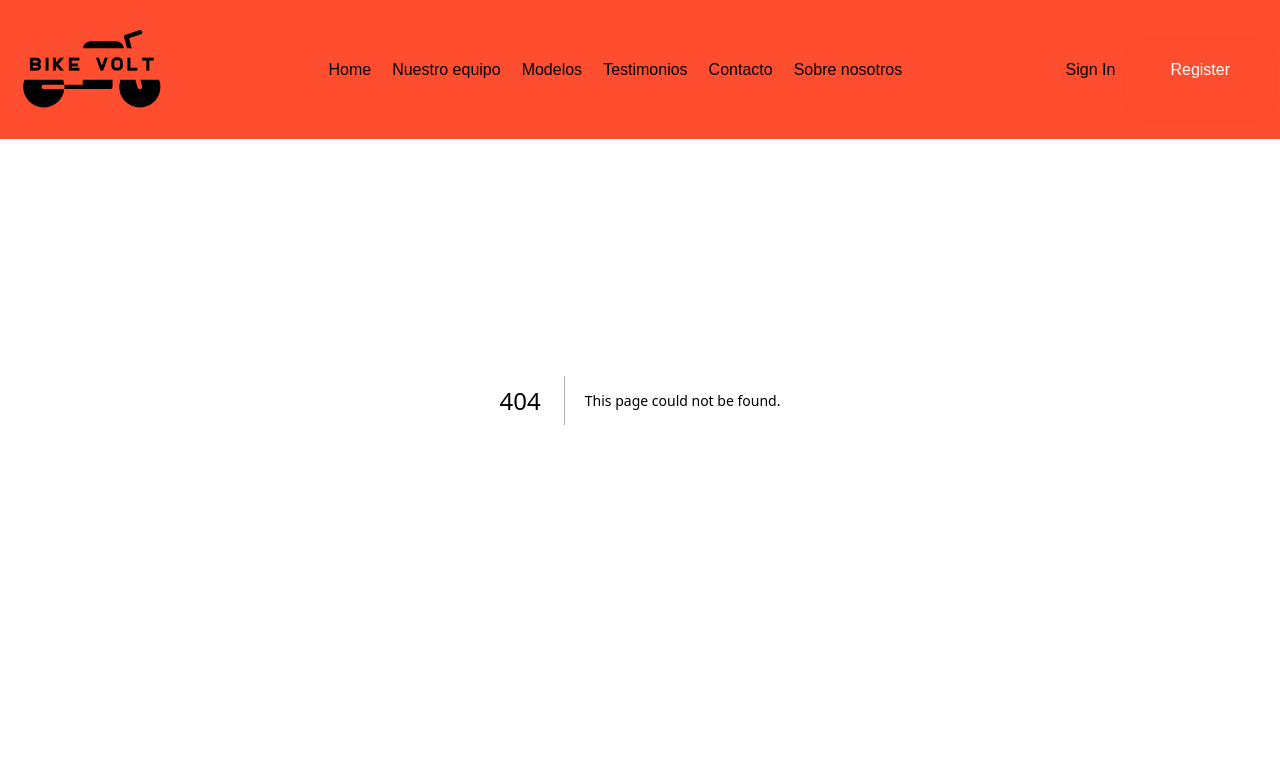
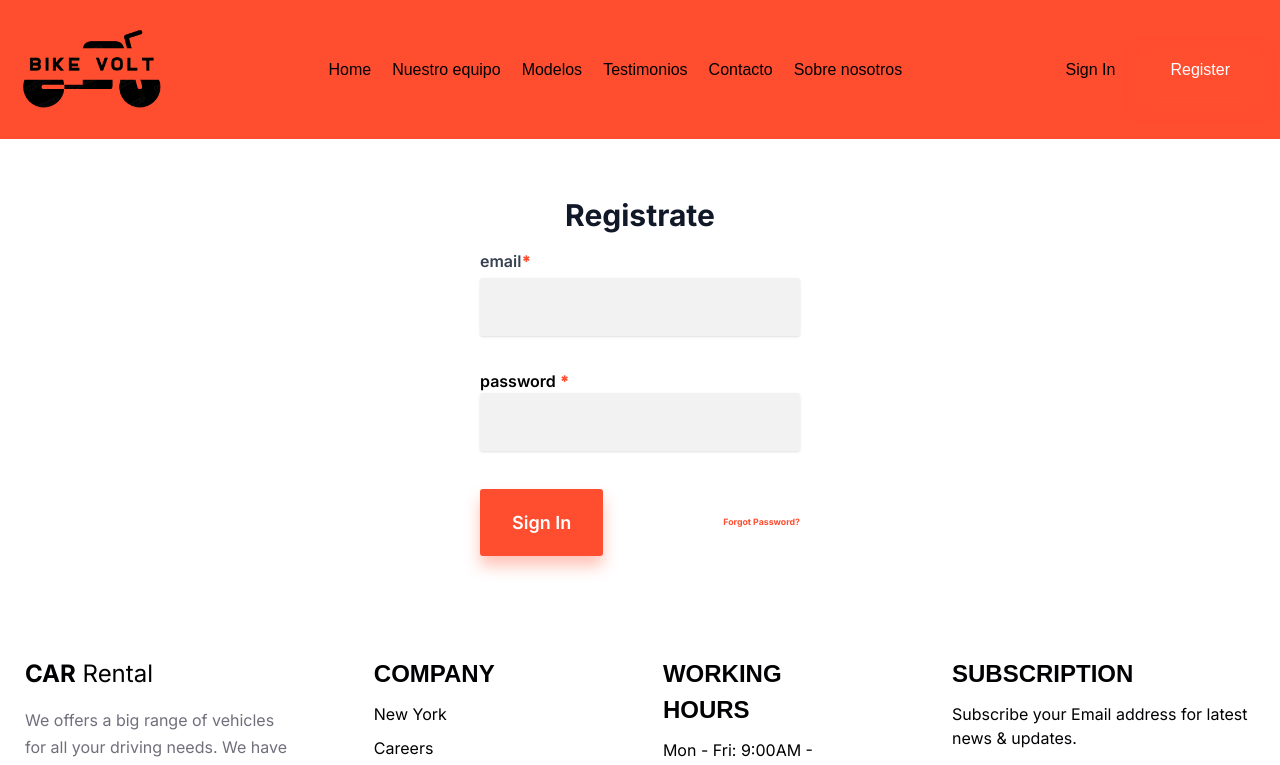
Before and after one commit to hectorDev2/bike-volt, a Next.js app: page /auth in a window 1280 px wide. Before the commit this address had no page. Shown: the top 765 px of the page. Built offline with nearby package versions, Linux system fonts and the light colour scheme.

Commit message:
📦 NEW: auth page

```diff
--- a/package.json
+++ b/package.json
@@ -15,6 +15,7 @@
     "autoprefixer": "10.4.14",
     "eslint": "8.42.0",
     "eslint-config-next": "13.4.5",
+    "formik": "^2.4.2",
     "framer-motion": "^10.12.16",
     "next": "13.4.5",
     "postcss": "8.4.24",
--- a/src/app/about/page.tsx
+++ b/src/app/about/page.tsx
@@ -7,14 +7,13 @@ import Box1 from "../../../public/images/about/icon1.png";
 import Box2 from "../../../public/images/about/icon2.png";
 import Box3 from "../../../public/images/about/icon3.png";
 import { PageWrapper } from "../components/PageWrapper";
-import Navbar from "../components/Navbar";
 
 export default function About() {
   return (
     <>
+      <HeroPages name="About" />
       <PageWrapper>
         <section className="about-page">
-          <HeroPages name="About" />
           <div className="container">
             <div className="about-main">
               <Image
--- /dev/null
+++ b/src/app/auth/page.tsx
@@ -0,0 +1,16 @@
+"use client";
+import React from "react";
+import Basic from "../components/FormExample";
+import { PageWrapper } from "../components/PageWrapper";
+
+export default function Auth() {
+  return (
+    <>
+      <PageWrapper>
+        <div className="mt-[200px]">
+          <Basic />
+        </div>
+      </PageWrapper>
+    </>
+  );
+}
--- /dev/null
+++ b/src/app/components/FormExample.tsx
@@ -0,0 +1,108 @@
+import React from "react";
+import { Formik } from "formik";
+
+const Basic = () => (
+  <div>
+    <Formik
+      initialValues={{ email: "", password: "" }}
+      validate={(values) => {
+        const errors: any = {};
+        if (!values.email) {
+          errors.email = "Required";
+        } else if (
+          !/^[A-Z0-9._%+-]+@[A-Z0-9.-]+\.[A-Z]{2,}$/i.test(values.email)
+        ) {
+          errors.email = "Invalid email address";
+        }
+        if (!values.password) {
+          errors.password = "Required";
+        }
+        return errors;
+      }}
+      onSubmit={(values, { setSubmitting }) => {
+        setTimeout(() => {
+          alert(JSON.stringify(values, null, 2));
+          setSubmitting(false);
+        }, 400);
+      }}
+    >
+      {({
+        values,
+        errors,
+        touched,
+        handleChange,
+        handleBlur,
+        handleSubmit,
+        /* and other goodies */
+      }) => (
+        <>
+          <h1 className="text-center text-5xl font-bold text-gray-900 my-10">
+            Registrate
+          </h1>
+          <div className="contact-div__form max-w-lg mx-auto">
+            <form onSubmit={handleSubmit}>
+              <div className="mb-4">
+                <label
+                  className="block text-gray-700 text-sm font-bold mb-2"
+                  htmlFor="email"
+                >
+                  email<b>*</b>
+                </label>
+                <input
+                  type="email"
+                  name="email"
+                  onChange={handleChange}
+                  onBlur={handleBlur}
+                  value={values.email}
+                  className="shadow appearance-none border rounded w-full py-2 px-3 text-gray-700 leading-tight focus:outline-none focus:shadow-outline"
+                  id="email"
+                />
+                {errors.email && touched.email && (
+                  <p className="text-red-500 text-xs italic">
+                    porfavor ingresa un email
+                  </p>
+                )}
+              </div>
+
+              <div className="mb-6">
+                <label htmlFor="password">
+                  password <b>*</b>
+                </label>
+                <input
+                  type="password"
+                  name="password"
+                  onChange={handleChange}
+                  onBlur={handleBlur}
+                  value={values.password}
+                  className="shadow appearance-none border rounded w-full py-2 px-3 text-gray-700 leading-tight focus:outline-none focus:shadow-outline"
+                  id="password"
+                />
+                {errors.password && touched.email && (
+                  <p className="text-red-500 text-xs italic">
+                    porfavor ingresa una contraseña
+                  </p>
+                )}
+              </div>
+              <div className="flex items-center justify-between">
+                <button
+                  className="bg-blue-500 hover:bg-blue-700 text-white font-bold py-2 px-4 rounded focus:outline-none focus:shadow-outline"
+                  type="submit"
+                >
+                  Sign In
+                </button>
+                <a
+                  className="inline-block align-baseline font-bold text-sm text-[var(--primaryColor)] hover:text-[black] "
+                  href="#"
+                >
+                  Forgot Password?
+                </a>
+              </div>
+            </form>
+          </div>
+        </>
+      )}
+    </Formik>
+  </div>
+);
+
+export default Basic;
--- a/src/app/components/Navbar.tsx
+++ b/src/app/components/Navbar.tsx
@@ -72,7 +72,7 @@ function Navbar() {
 
         <div
           style={{
-            background: "#ff4d30",
+            background: "var(--primaryColor)",
             position: "fixed",
             zIndex: "9",
           }}
@@ -101,10 +101,10 @@ function Navbar() {
             ))}
           </ul>
           <div className="navbar__buttons">
-            <Link className="navbar__buttons__sign-in" href="/">
+            <Link className="navbar__buttons__sign-in" href="/auth">
               Sign In
             </Link>
-            <Link className="navbar__buttons__register" href="/">
+            <Link className="navbar__buttons__register" href="/auth">
               Register
             </Link>
           </div>
--- a/src/app/contact/page.tsx
+++ b/src/app/contact/page.tsx
@@ -6,9 +6,10 @@ import { PageWrapper } from "../components/PageWrapper";
 const Contact = () => {
   return (
     <>
+      <HeroPages name="Contact" />
+
       <PageWrapper>
         <section className="contact-page">
-          <HeroPages name="Contact" />
           <div className="container">
             <div className="contact-div">
               <div className="contact-div__text">
--- a/src/app/equipo/page.tsx
+++ b/src/app/equipo/page.tsx
@@ -24,9 +24,9 @@ const Team = () => {
   ];
   return (
     <>
+      <HeroPages name="Our Team" />
       <PageWrapper>
         <section className="team-page">
-          <HeroPages name="Our Team" />
           <div className="container">
             <motion.div
               variants={variants}
--- a/src/app/globals.css
+++ b/src/app/globals.css
@@ -4,6 +4,7 @@
 
 :root {
   --foreground-rgb: 0, 0, 0;
+  --primaryColor:rgb(255, 77, 48);
   --background-start-rgb: 214, 219, 220;
   --background-end-rgb: 255, 255, 255;
 }
--- a/src/app/models/page.tsx
+++ b/src/app/models/page.tsx
@@ -8,14 +8,13 @@ import HeroPages from "../components/HeroPages";
 import { PageWrapper } from "../components/PageWrapper";
 import { motion } from "framer-motion";
 import { images, variants } from "@/animations";
-import Navbar from "../components/Navbar";
 
 export default function Models() {
   return (
     <>
+      <HeroPages name="Vehicle Models" />
       <PageWrapper>
         <section className="models-section">
-          <HeroPages name="Vehicle Models" />
           <div className="container">
             <motion.div
               variants={variants}
--- a/src/app/testimonials/page.tsx
+++ b/src/app/testimonials/page.tsx
@@ -7,9 +7,9 @@ import Testimonials from "../components/Testimonials";
 export default function TestimonialsPage() {
   return (
     <>
+      <HeroPages name="Testimonials" />
       <PageWrapper>
         <section className="testimonial-page">
-          <HeroPages name="Testimonials" />
           <Testimonials />
           <div className="book-banner">
             <div className="book-banner__overlay"></div>
```
Also changed, not shown: 1 other file (tests, documents, lock files or other folders).
